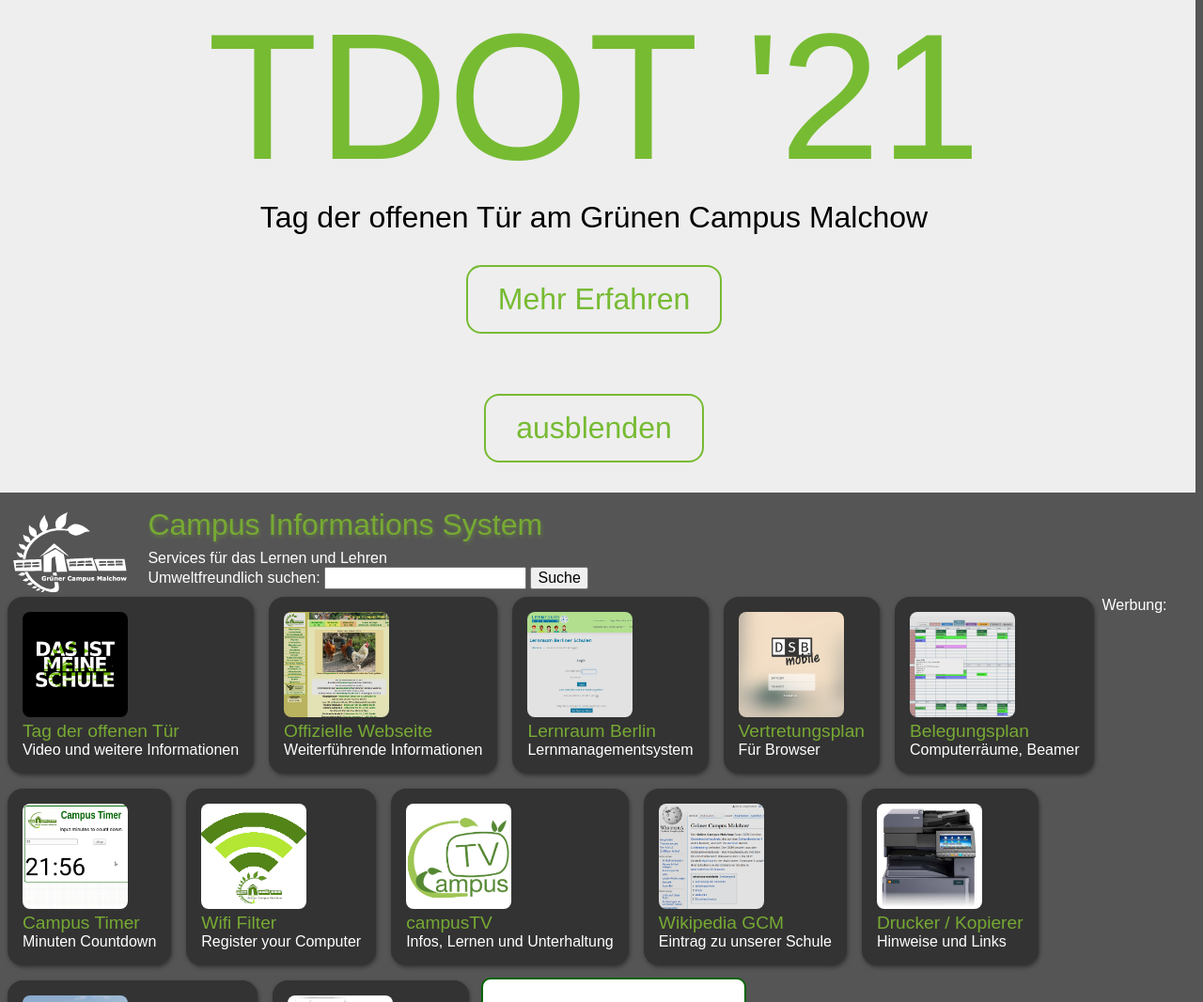
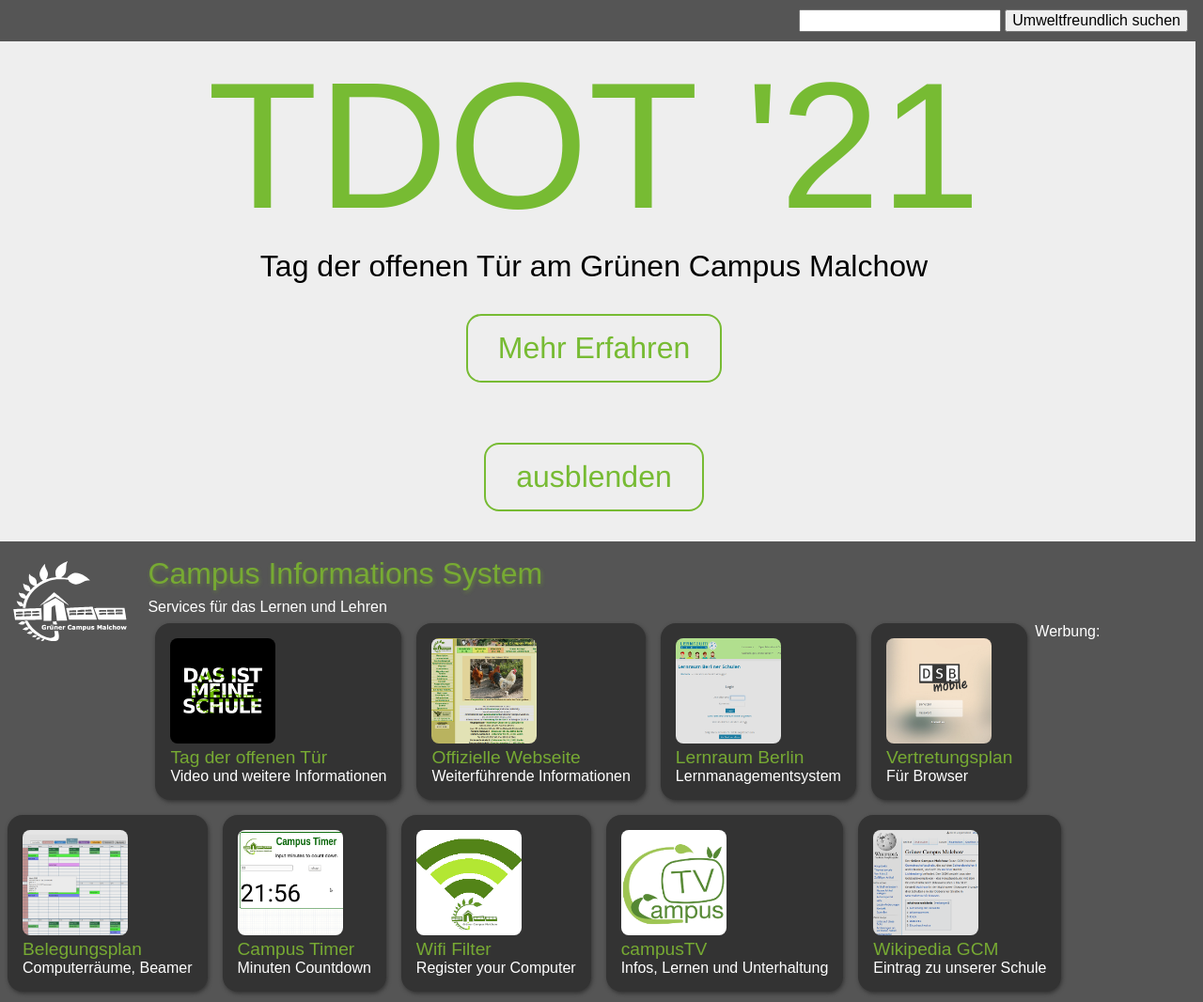
Before and after one commit to gruener-campus-malchow/cis_landingpage, a plain HTML site: page index.html in a window 1280 px wide. Shown: the top 1066 px of the page at 94% size. Drawn offline with Linux system fonts and the light colour scheme.

Commit message:
Suchanfrage an Seitenspitze

```diff
--- a/index.html
+++ b/index.html
@@ -10,7 +10,11 @@
 	</style>
 </head>
 <body>
+                <form action="https://www.ecosia.org/search" method="GET" style="margin-bottom:10px; margin-top :10px;float: right;">
 
+                    <input type="text" name="q" >
+                    <button type="submit">Umweltfreundlich suchen</button>
+                </form>
 		<div class=tdot-banner>
 	    <div class=tdot-header>TDOT '21</div>
 	    <div class=tdot-body>Tag der offenen Tür am Grünen Campus Malchow</div>
@@ -23,11 +27,7 @@
             <div class="image"><a href="/" class="invisible_link"><img src="logo_white.svg" alt="logo_gcm" class="logo"></a></div>
 		    <div class="headding">Campus Informations System</div>
 		    <p>Services für das Lernen und Lehren
-                <form action="https://www.ecosia.org/search" method="GET">
-                    <label for="q">Umweltfreundlich suchen: </label>
-                    <input type="text" name="q" id="q">
-                    <button type="submit">Suche</button>
-                </form>
+
             </p>
        <a href="https://gcm.schule/fb/tdot2021/">
 			<div class="classblock">
```
